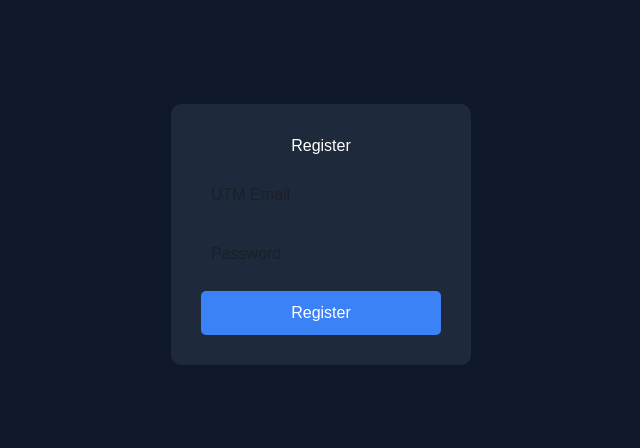
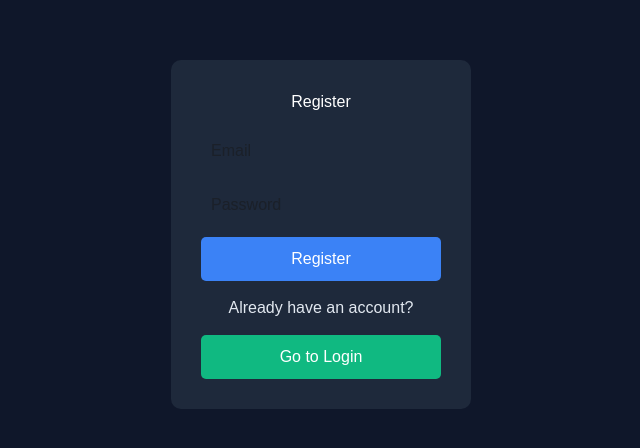
Before and after one commit to tnkhanok01-hub/programme-system, a Next.js app: page /register in a window 1280 px wide. Shown: the part 166-614 px from the top of the page, without its empty margins (319-959 px from the left). Built offline with nearby package versions, Linux system fonts and the light colour scheme; no server answers.

Commit message:
update register page with login button

```diff
--- a/app/register/page.js
+++ b/app/register/page.js
@@ -1,21 +1,22 @@
-'use client';
+"use client";
 
-import { useState } from 'react';
-import { supabase } from '../../lib/supabaseClient';
+import { useState } from "react";
+import { createClient } from "@supabase/supabase-js";
+
+const supabase = createClient(
+  process.env.NEXT_PUBLIC_SUPABASE_URL,
+  process.env.NEXT_PUBLIC_SUPABASE_ANON_KEY
+);
 
 export default function Register() {
-  const [email, setEmail] = useState('');
-  const [password, setPassword] = useState('');
-  const [message, setMessage] = useState('');
+  const [email, setEmail] = useState("");
+  const [password, setPassword] = useState("");
 
-  const handleRegister = async () => {
-    setMessage('');
+  const handleRegister = async (e) => {
+    e.preventDefault();
 
-    if (
-      !email.endsWith('@utm.my') &&
-      !email.endsWith('@graduate.utm.my')
-    ) {
-      setMessage('❌ Only UTM email allowed');
+    if (!email || !password) {
+      alert("Please fill all fields");
       return;
     }
 
@@ -25,13 +26,9 @@ export default function Register() {
     });
 
     if (error) {
-      if (error.message.includes('rate limit')) {
-        setMessage('⚠️ Too many attempts. Please wait a moment.');
+      alert(error.message);
     } else {
-        setMessage('❌ ' + error.message);
-      }
-    } else {
-      setMessage('✅ Check your email for confirmation!');
+      alert("Registered successfully! Check your email.");
     }
   };
 
@@ -40,10 +37,12 @@ export default function Register() {
       <div style={styles.card}>
         <h2 style={styles.title}>Register</h2>
 
+        <form onSubmit={handleRegister}>
           <input
             type="email"
-          placeholder="UTM Email"
+            placeholder="Email"
             style={styles.input}
+            value={email}
             onChange={(e) => setEmail(e.target.value)}
           />
 
@@ -51,14 +50,20 @@ export default function Register() {
             type="password"
             placeholder="Password"
             style={styles.input}
+            value={password}
             onChange={(e) => setPassword(e.target.value)}
           />
 
-        <button style={styles.button} onClick={handleRegister}>
+          <button type="submit" style={styles.button}>
             Register
           </button>
+        </form>
 
-        {message && <p style={styles.message}>{message}</p>}
+        <p style={styles.text}>Already have an account?</p>
+
+        <a href="/login">
+          <button style={styles.loginBtn}>Go to Login</button>
+        </a>
       </div>
     </div>
   );
@@ -66,42 +71,53 @@ export default function Register() {
 
 const styles = {
   container: {
-    height: '100vh',
-    display: 'flex',
-    justifyContent: 'center',
-    alignItems: 'center',
-    backgroundColor: '#0f172a',
+    height: "100vh",
+    display: "flex",
+    justifyContent: "center",
+    alignItems: "center",
+    backgroundColor: "#0f172a",
   },
   card: {
-    backgroundColor: '#1e293b',
-    padding: '30px',
-    borderRadius: '10px',
-    width: '300px',
-    display: 'flex',
-    flexDirection: 'column',
-    gap: '15px',
+    backgroundColor: "#1e293b",
+    padding: "30px",
+    borderRadius: "10px",
+    width: "300px",
+    display: "flex",
+    flexDirection: "column",
+    gap: "15px",
   },
   title: {
-    color: 'white',
-    textAlign: 'center',
+    color: "white",
+    textAlign: "center",
   },
   input: {
-    padding: '10px',
-    borderRadius: '5px',
-    border: 'none',
-    outline: 'none',
+    width: "100%",
+    padding: "10px",
+    marginBottom: "10px",
+    borderRadius: "5px",
+    border: "none",
+    outline: "none",
   },
   button: {
-    padding: '10px',
-    borderRadius: '5px',
-    border: 'none',
-    backgroundColor: '#3b82f6',
-    color: 'white',
-    cursor: 'pointer',
+    width: "100%",
+    padding: "10px",
+    borderRadius: "5px",
+    border: "none",
+    backgroundColor: "#3b82f6",
+    color: "white",
+    cursor: "pointer",
   },
-  message: {
-    color: '#e2e8f0',
-    fontSize: '14px',
-    textAlign: 'center',
+  text: {
+    color: "#e2e8f0",
+    textAlign: "center",
+  },
+  loginBtn: {
+    width: "100%",
+    padding: "10px",
+    borderRadius: "5px",
+    border: "none",
+    backgroundColor: "#10b981",
+    color: "white",
+    cursor: "pointer",
   },
 };
```
Lines whose indentation alone changed are shown as unchanged.
